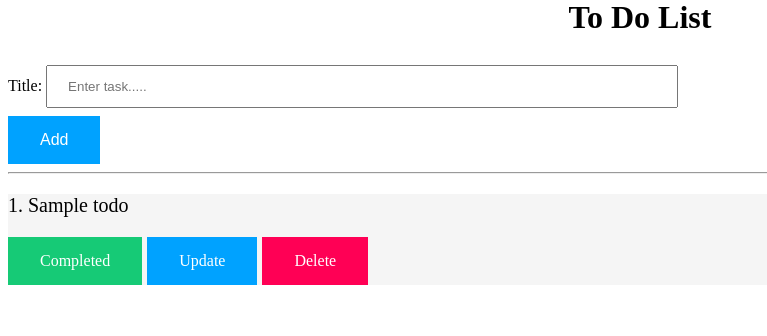
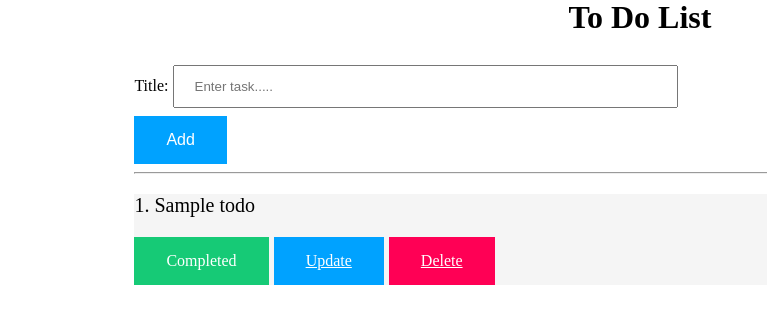
Before and after one commit to dewhallez/Todo_app, a Flask app: page / in a window 1280 px wide. Shown: the part 51-387 px from the top of the page, without its empty margins (0-767 px from the left). Run offline with Flask 2, Linux system fonts and the light colour scheme; tables that the repository leaves empty hold one stand-in row (values such as "Sample post").

Commit message:
update css

```diff
--- a/app.py
+++ b/app.py
@@ -31,7 +31,7 @@ def add():
     db.session.commit()
     return redirect(url_for("home"))
 
-# Update task
+# Update task / show as completed
 @app.route("/update/<int:todo_id>")
 def update(todo_id):
     todo = Todo.query.filter_by(id=todo_id).first()
@@ -50,5 +50,5 @@ def delete(todo_id):
 
 
 if __name__ == "__main__":
-
+    db.create_all()
     app.run(debug=True)
--- a/static/css/styles.css
+++ b/static/css/styles.css
@@ -24,7 +24,6 @@ body {
   color: white;
   padding: 15px 32px;
   text-align: center;
-    text-decoration: none;
   display: inline-block;
   font-size: 16px;
 }
@@ -35,7 +34,6 @@ body {
   color: white;
   padding: 15px 32px;
   text-align: center;
-    text-decoration: none;
   display: inline-block;
   font-size: 16px;
 
@@ -47,7 +45,6 @@ body {
     color: white;
     padding: 15px 32px;
     text-align: center;
-      text-decoration: none;
     display: inline-block;
     font-size: 16px;
 }
@@ -58,7 +55,6 @@ body {
   color: white;
   padding: 15px 32px;
   text-align: center;
-    text-decoration: none;
   display: inline-block;
   font-size: 16px;
 }
@@ -69,15 +65,17 @@ body {
   color: white;
   padding: 15px 32px;
   text-align: center;
-    text-decoration: none;
   display: inline-block;
   font-size: 16px;
 
 }
-
 input[type=text] {
   width: 50%;
   padding: 12px 20px;
   margin: 8px 0;
   box-sizing: border-box;
 }
+.container {
+  width: 80%;
+  margin: auto;
+}
```
Also changed, not shown: db.sqlite. Lines whose indentation alone changed are shown as unchanged.
